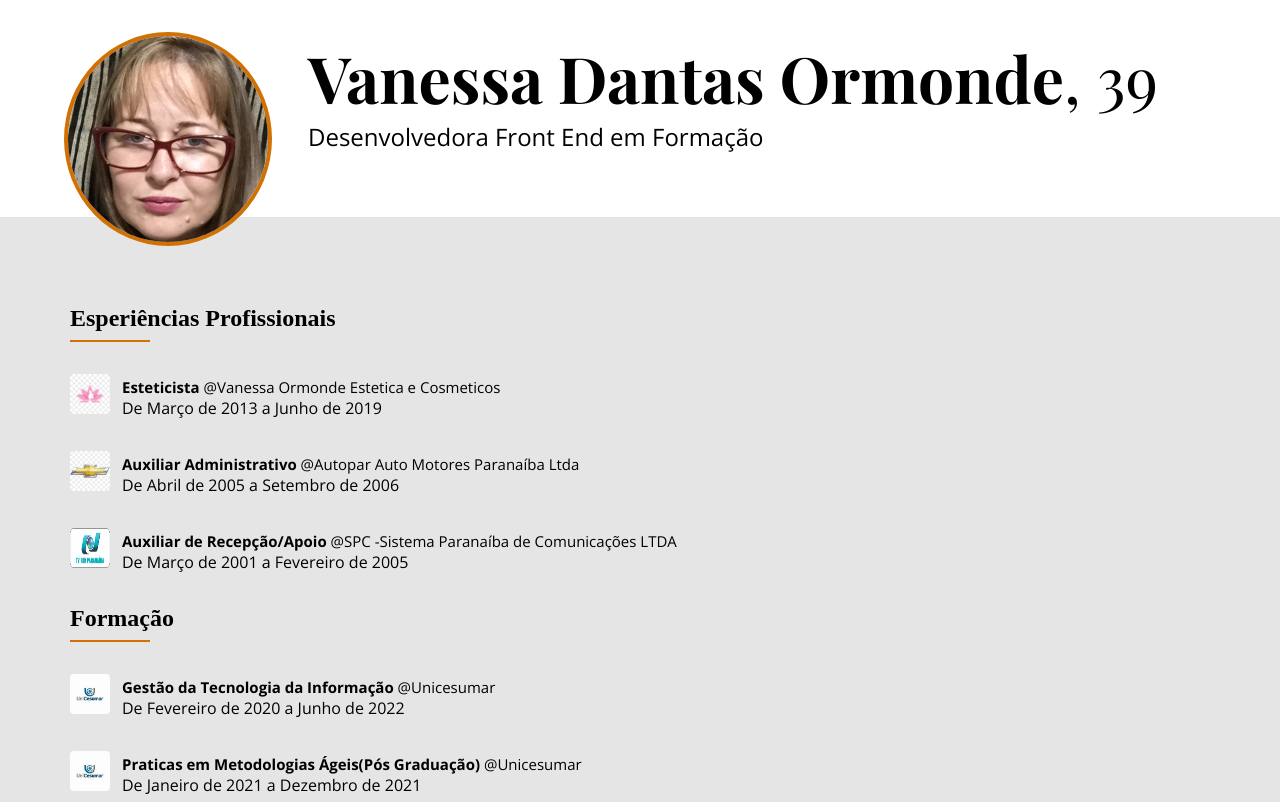
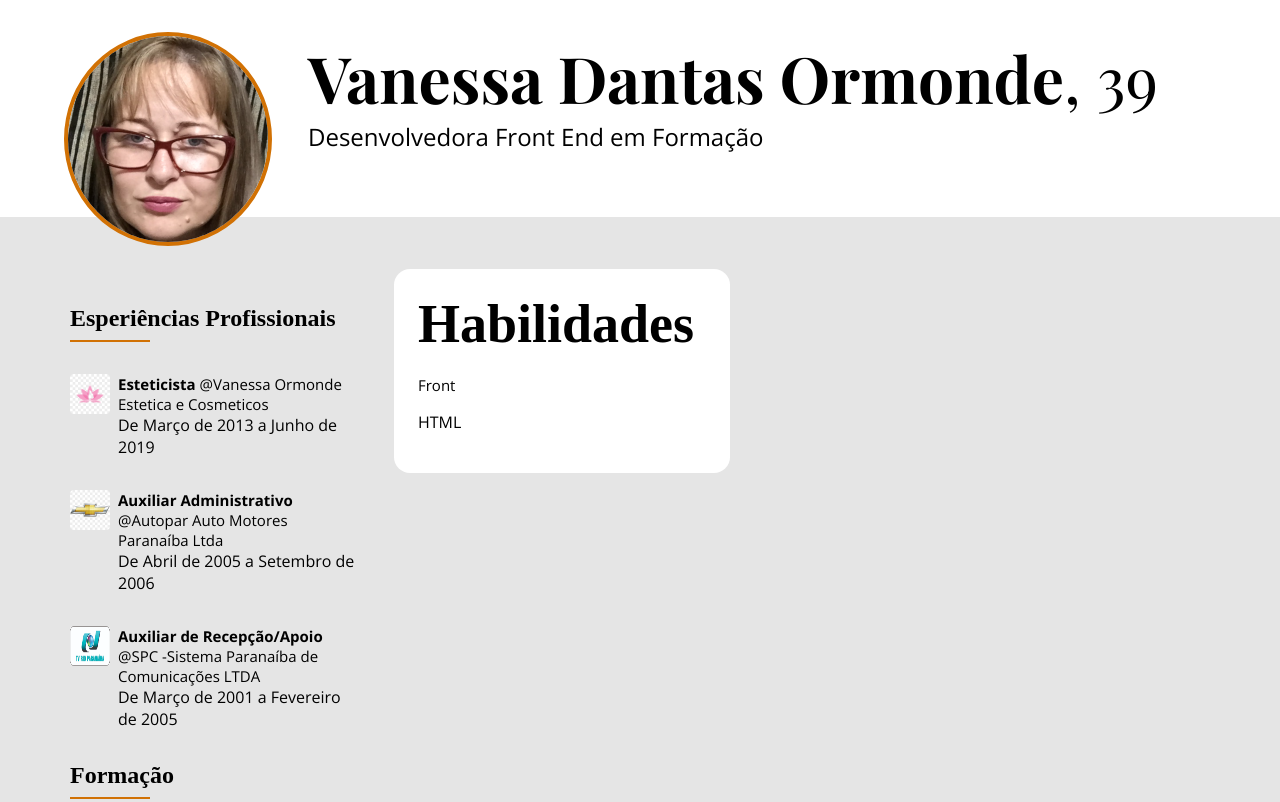
Before and after one commit to VanessaOrmonde/Curriculum-Vitae, a plain HTML site: page index.html in a window 1280 px wide. Shown: the top 802 px of the page. Drawn offline with nearby package versions, Linux system fonts and the light colour scheme.

Commit message:
ajustes segunda coluna

```diff
--- a/index.html
+++ b/index.html
@@ -63,7 +63,9 @@
         </li>
      </ul>
  </div>
-<div class="formacao">
+
+
+ <div class="formacao">
      <h2>Formação</h2>
      <div class="linha"></div>
     <ul>
@@ -115,10 +117,25 @@
             </div>
         </li>
     </ul>
+    </div>
+    </div>
+
+    <div class="coluna-maior">
+    <div class="habilidades">
+    <h2>Habilidades</h2>
+    <div class="habilidade"></div>
+    <h3>Front</h3>
+    <ul>
+        <li>
+            <p class="nome">HTML</p>
+            <div class="barra"></div>
+            <div class="barra"></div>
+            <div class="barra"></div>
+            <div class="barra"></div>
+            <div class="barra"></div>
+        </li>
+    </ul>
 </div>
-
-<div class="coluna-maior">
-
 </div>
 </main>
 
--- a/style.css
+++ b/style.css
@@ -1,5 +1,5 @@
 
-h1, h2, h3, body, p {
+    h1, h2, h3, body, p {
     margin: 0;
     }
 
@@ -46,6 +46,11 @@ h1, h2, h3, body, p {
     padding: 32px 64px;
     }
 
+    main {
+        display: flex;
+        padding: 40px 70px;
+        }
+
     .dados {
         display: inline-block;
         margin-bottom: 32px;
@@ -58,12 +63,9 @@ h1, h2, h3, body, p {
         margin-right: 32px;
         }
 
-    main {
-    padding: 40px 70px;
-    }
-
     .coluna-menor {
     margin-top: 48px;
+    width: 288px;
     }
 
     .linha {
@@ -88,6 +90,7 @@ h1, h2, h3, body, p {
     }
 
     .coluna-menor li {
+    display: flex;
     margin-top: 32px;
     }
 
@@ -98,3 +101,25 @@ h1, h2, h3, body, p {
     .formacao {
         margin-top: 32px;
     }
+
+    .coluna-maior{
+    margin-left: 24px;
+    }
+
+    .habilidades h2{
+    font-size: 54px;
+    margin-bottom: 20px;
+    }
+
+    .habilidades {
+        background-color: white;
+        border-radius: 16px;
+        padding: 24px;
+        margin: 12px;
+        width: 288px;
+    }
+
+    .habilidade h3 {
+    font-size: 30;
+    font-weight: bold;
+    }
```
